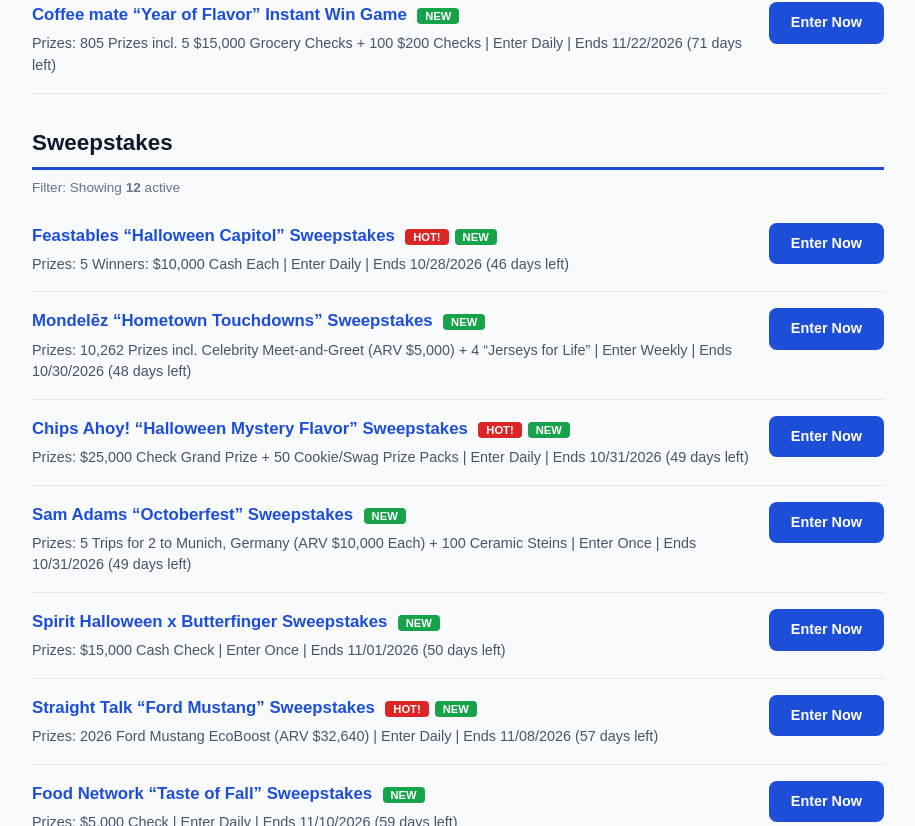
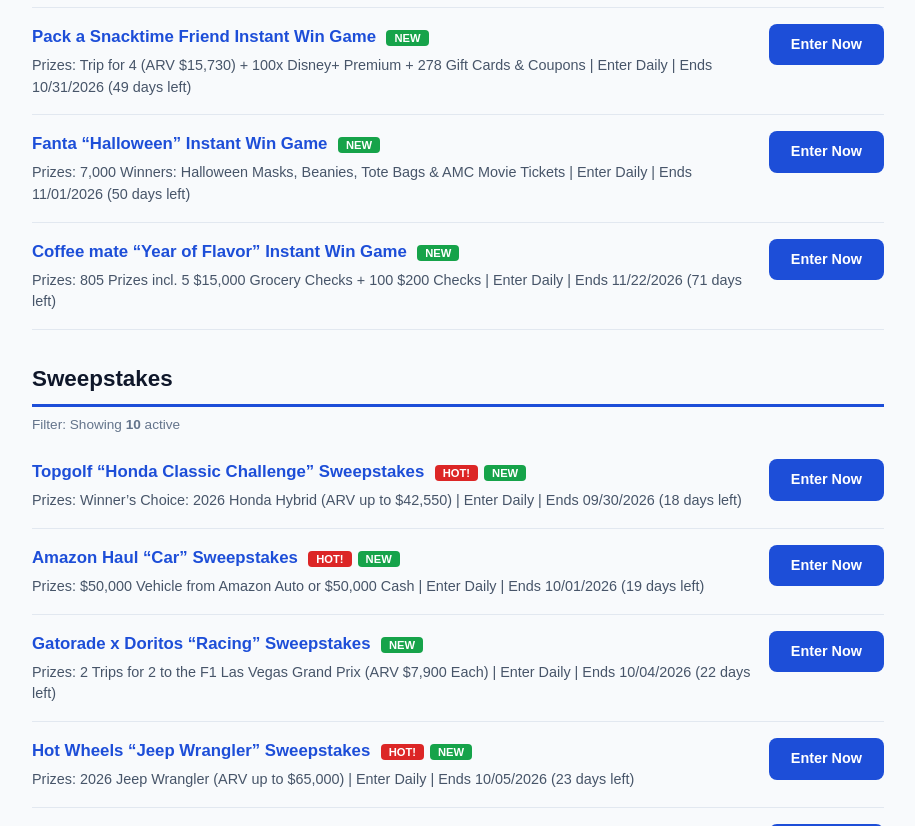
Before and after one commit to haroun26-dev/brandnewsite, a Next.js app: page / in a window 1280 px wide. Shown: the part 934-1760 px from the top of the page, without its empty margins (182-1097 px from the left). Built offline with nearby package versions, Linux system fonts and the light colour scheme.

Commit message:
Refresh listings

```diff
--- a/app/page.tsx
+++ b/app/page.tsx
@@ -16,22 +16,53 @@
   added: string; // YYYY-MM-DD — NEW badge shows when added within the last 3 days
 }
 
-// Listings verified September 25, 2026. Update this list regularly —
+// Listings verified September 26, 2026. Update this list regularly —
 // remove ended sweepstakes and add new ones by editing this file and redeploying.
 const SWEEPSTAKES: Listing[] = [
   // ---- Instant Win Games ----
   {
     id: 1,
+    title: "Yerba Madre “Cash for College” Instant Win Game",
+    type: "instant",
+    prizes: "$30,000 Grand Prize + 100 Instant Prizes (Yeti, JBL, Miir & More)",
+    frequency: "Enter Daily",
+    ends: "2026-10-31",
+    url: "https://airbaton.net/l/yerbamadre-cashforcollege",
+    hot: true,
+    added: "2026-09-26",
+  },
+  {
+    id: 2,
     title: "Coffee mate “Year of Flavor” Instant Win Game",
     type: "instant",
     prizes: "805 Prizes incl. 5 $15,000 Grocery Checks + 100 $200 Checks",
     frequency: "Enter Daily",
     ends: "2026-11-22",
-    url: "https://coffeemate.com",
+    url: "https://coffeemate.com/yearofflavor-sweeps",
     added: "2026-09-23",
   },
   {
-    id: 2,
+    id: 3,
+    title: "Dr Pepper and Cheez-It “Fall Football” Instant Win Game",
+    type: "instant",
+    prizes: "3,150 Winners: 600x $25 Fanatics/Xbox eGift Cards + 2,550x $10 Cards",
+    frequency: "Enter Daily",
+    ends: "2026-10-31",
+    url: "https://drpeppercheezitgame.entertowinprizes.com/",
+    added: "2026-09-25",
+  },
+  {
+    id: 4,
+    title: "Fanta “Halloween” Instant Win Game",
+    type: "instant",
+    prizes: "7,000 Winners: Halloween Masks, Beanies, Tote Bags & AMC Movie Tickets",
+    frequency: "Enter Daily",
+    ends: "2026-11-01",
+    url: "https://www.coca-cola.com/us/en/offerings/fanta/fanta-halloween/spook-the-wheel",
+    added: "2026-09-26",
+  },
+  {
+    id: 5,
     title: "Pack a Snacktime Friend Instant Win Game",
     type: "instant",
     prizes: "Trip for 4 (ARV $15,730) + 100x Disney+ Premium + 278 Gift Cards & Coupons",
@@ -41,28 +72,61 @@
     added: "2026-09-25",
   },
   {
-    id: 3,
-    title: "Dr Pepper and Cheez-It “Fall Football” Instant Win Game",
+    id: 6,
+    title: "HI-CHEW “Frakenchewbie’s Flavor Mash” Instant Win Game",
     type: "instant",
-    prizes: "3,150 Winners: 600x $25 Fanatics/Xbox eGift Cards + 2,550x $10 Cards",
-    frequency: "Enter Daily",
-    ends: "2026-10-31",
-    url: "https://drpeppercheezitgame.entertowinprizes.com",
-    added: "2026-09-25",
-  },
-  {
-    id: 4,
-    title: "BeatBox “Spin & Win” Instant Win Game",
-    type: "instant",
-    prizes: "$6,000 Prepaid Card Grand Prize + 200 Instant Prizes",
+    prizes: "$3,000 Prepaid Card Grand Prize + 10 Halloween Merch Prize Packs",
     frequency: "Enter Once",
-    ends: "2026-10-31",
-    url: "https://web.witcontests.com/beatbox/giveaway/slots/xtreme-sour-black-cherry-spin-and-win-260731",
-    added: "2026-09-24",
+    ends: "2026-10-30",
+    url: "https://www.hi-chew.com/pages/flavor-mash-game",
+    added: "2026-09-26",
   },
   // ---- Sweepstakes ----
   {
-    id: 5,
+    id: 7,
+    title: "Amazon Haul “Car” Sweepstakes",
+    type: "sweepstakes",
+    prizes: "$50,000 Vehicle from Amazon Auto or $50,000 Cash",
+    frequency: "Enter Daily",
+    ends: "2026-10-01",
+    url: "https://amzn.to/4y7ogDK",
+    hot: true,
+    added: "2026-09-26",
+  },
+  {
+    id: 8,
+    title: "Hot Wheels “Jeep Wrangler” Sweepstakes",
+    type: "sweepstakes",
+    prizes: "2026 Jeep Wrangler (ARV up to $65,000)",
+    frequency: "Enter Daily",
+    ends: "2026-10-05",
+    url: "https://jeep.hotwheelssweepstakes.com",
+    hot: true,
+    added: "2026-09-26",
+  },
+  {
+    id: 9,
+    title: "Topgolf “Honda Classic Challenge” Sweepstakes",
+    type: "sweepstakes",
+    prizes: "Winner’s Choice: 2026 Honda Hybrid (ARV up to $42,550)",
+    frequency: "Enter Daily",
+    ends: "2026-09-30",
+    url: "https://www.topgolf.com",
+    hot: true,
+    added: "2026-09-26",
+  },
+  {
+    id: 10,
+    title: "Gatorade x Doritos “Racing” Sweepstakes",
+    type: "sweepstakes",
+    prizes: "2 Trips for 2 to the F1 Las Vegas Grand Prix (ARV $7,900 Each)",
+    frequency: "Enter Daily",
+    ends: "2026-10-04",
+    url: "https://gatoradedoritosracing.com",
+    added: "2026-09-26",
+  },
+  {
+    id: 11,
     title: "Big Sipz $16K Sweepstakes",
     type: "sweepstakes",
     prizes: "12 Winners: $16,000 Cash Each",
@@ -73,7 +137,7 @@
     added: "2026-09-23",
   },
   {
-    id: 6,
+    id: 12,
     title: "Feastables “Halloween Capitol” Sweepstakes",
     type: "sweepstakes",
     prizes: "5 Winners: $10,000 Cash Each",
@@ -84,7 +148,7 @@
     added: "2026-09-23",
   },
   {
-    id: 7,
+    id: 13,
     title: "BHG “Home & Garden Refresh” Sweepstakes",
     type: "sweepstakes",
     prizes: "$25,000 Check",
@@ -95,48 +159,7 @@
     added: "2026-09-23",
   },
   {
-    id: 8,
-    title: "Chips Ahoy! “Halloween Mystery Flavor” Sweepstakes",
-    type: "sweepstakes",
-    prizes: "$25,000 Check Grand Prize + 50 Cookie/Swag Prize Packs",
-    frequency: "Enter Daily",
-    ends: "2026-10-31",
-    url: "https://www.chipsahoymystery.com/",
-    hot: true,
-    added: "2026-09-25",
-  },
-  {
-    id: 9,
-    title: "Spirit Halloween x Butterfinger Sweepstakes",
-    type: "sweepstakes",
-    prizes: "$15,000 Cash Check",
-    frequency: "Enter Once",
-    ends: "2026-11-01",
-    url: "https://www.spirithalloween.com/sweeps",
-    added: "2026-09-23",
-  },
-  {
-    id: 10,
-    title: "Captain Morgan “Tailgate” Sweepstakes",
-    type: "sweepstakes",
-    prizes: "Custom Enclosed Cargo Trailer + $5,000 Check (ARV $20,000)",
-    frequency: "Enter Once",
-    ends: "2026-12-31",
-    url: "https://www.spiritspromos.com/captain-morgan/tailgate-sweeps",
-    added: "2026-09-25",
-  },
-  {
-    id: 11,
-    title: "Sam Adams “Octoberfest” Sweepstakes",
-    type: "sweepstakes",
-    prizes: "5 Trips for 2 to Munich, Germany (ARV $10,000 Each) + 100 Ceramic Steins",
-    frequency: "Enter Once",
-    ends: "2026-10-31",
-    url: "https://2026samueladamsoctoberfest.com",
-    added: "2026-09-25",
-  },
-  {
-    id: 12,
+    id: 14,
     title: "Straight Talk “Ford Mustang” Sweepstakes",
     type: "sweepstakes",
     prizes: "2026 Ford Mustang EcoBoost (ARV $32,640)",
@@ -147,7 +170,7 @@
     added: "2026-09-23",
   },
   {
-    id: 13,
+    id: 15,
     title: "Ford “Tee-To-Trail” Sweepstakes",
     type: "sweepstakes",
     prizes: "2026 Ford Bronco Badlands + Golf Trip for 4 (ARV $63,925)",
@@ -158,34 +181,14 @@
     added: "2026-09-23",
   },
   {
-    id: 14,
-    title: "Mondelēz “Hometown Touchdowns” Sweepstakes",
+    id: 16,
+    title: "Chips Ahoy! “Halloween Mystery Flavor” Sweepstakes",
     type: "sweepstakes",
-    prizes: "10,262 Prizes incl. Celebrity Meet-and-Greet (ARV $5,000) + 4 “Jerseys for Life”",
-    frequency: "Enter Weekly",
-    ends: "2026-10-30",
-    url: "https://hometowntds.com",
+    prizes: "$25,000 Check Grand Prize + 50 Cookie/Swag Prize Packs",
+    frequency: "Enter Daily",
+    ends: "2026-10-31",
+    url: "https://www.chipsahoymystery.com/",
     added: "2026-09-25",
-  },
-  {
-    id: 15,
-    title: "Food Network “Taste of Fall” Sweepstakes",
-    type: "sweepstakes",
-    prizes: "$5,000 Check",
-    frequency: "Enter Daily",
-    ends: "2026-11-10",
-    url: "https://www.foodnetwork.com/sponsored/sweepstakes/taste-of-fall",
-    added: "2026-09-24",
-  },
-  {
-    id: 16,
-    title: "Kellanova “Snack & Score” Sweepstakes",
-    type: "sweepstakes",
-    prizes: "4 x $2,500 Cash + 18 Weekly $50 Fanatics.com Gift Cards",
-    frequency: "Enter Weekly",
-    ends: "2026-12-31",
-    url: "https://www.snackandscoresweeps.kellanovaawayfromhome.com/en-us/home.html",
-    added: "2026-09-24",
   },
 ];
 
@@ -471,7 +474,7 @@
         {renderSection("Sweepstakes", sweeps)}
 
         <p style={{ color: "#94a3b8", fontSize: "0.8rem", marginTop: "40px", lineHeight: 1.6 }}>
-          Listings last verified September 25, 2026. Always check the official rules on
+          Listings last verified September 26, 2026. Always check the official rules on
           the sponsor&apos;s page before entering. Sweepstakes Central is not affiliated
           with the sponsors listed.
         </p>
```
